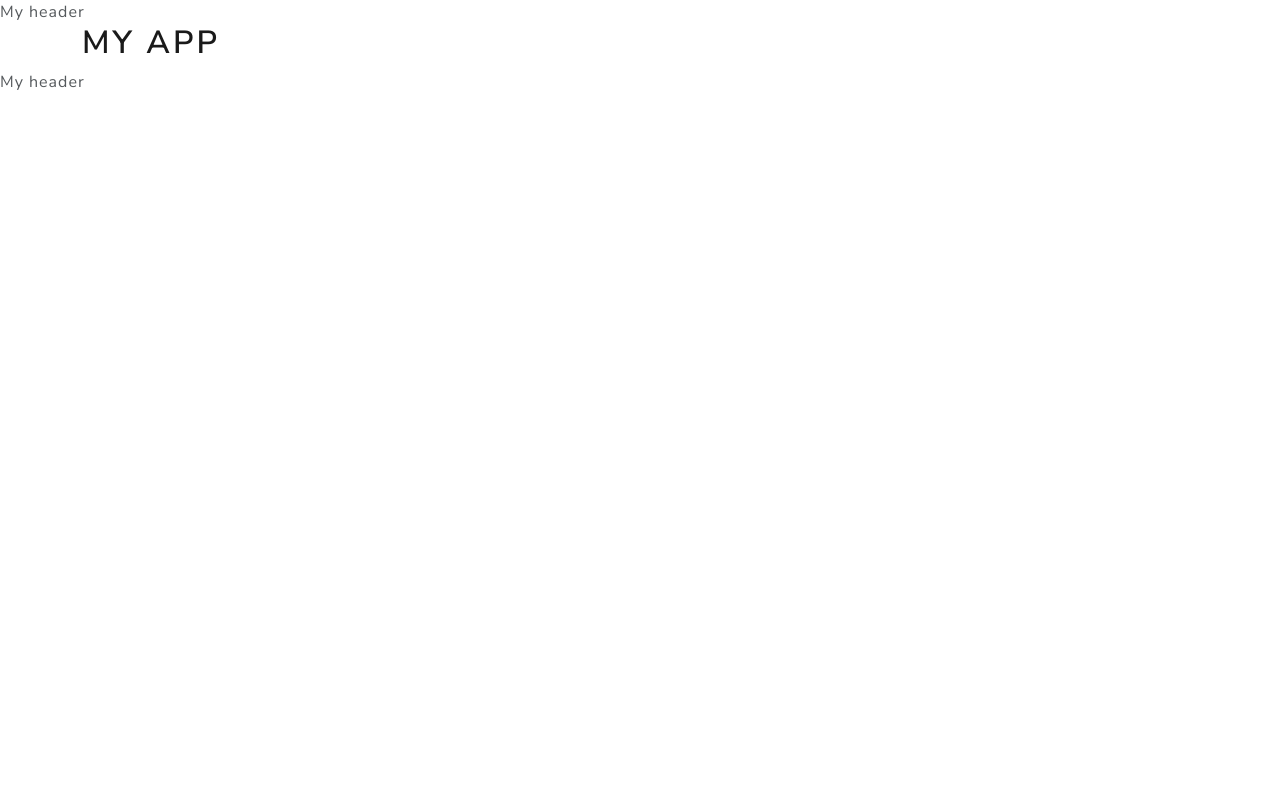
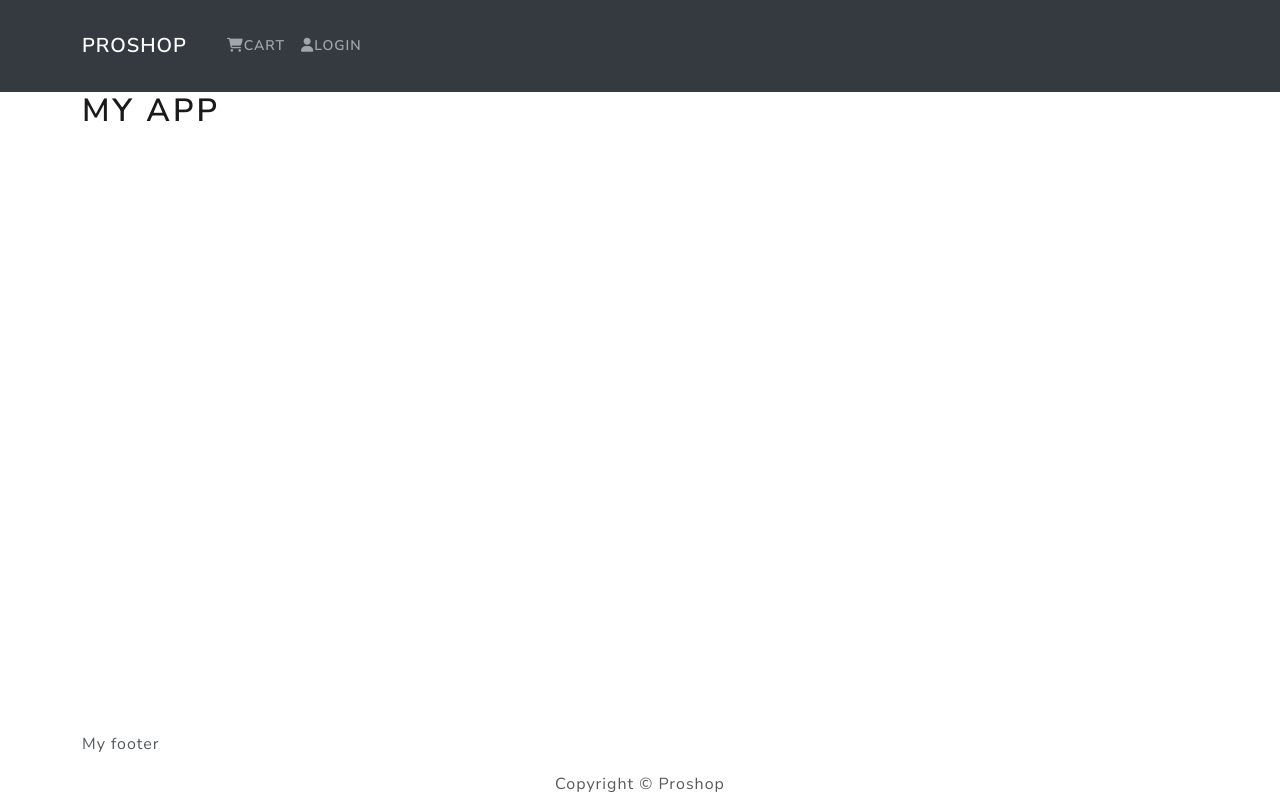
Before and after one commit to BenzterBit/django-ecom, a React (Create React App) app in the folder frontend/: page / in a window 1280 px wide. Built offline with nearby package versions, Linux system fonts and the light colour scheme.

Commit message:
end of video 6, 1. added a copyright in the footer using Row, Col, Container from react-bootstrap 2. added a navbar in the header and used font awesome classnames to get icons

```diff
--- a/frontend/public/index.html
+++ b/frontend/public/index.html
@@ -14,6 +14,9 @@
     -->
   <link rel="manifest" href="%PUBLIC_URL%/manifest.json" />
   <link rel="stylesheet" href="https://cdnjs.cloudflare.com/ajax/libs/font-awesome/5.15.1/css/all.min.css" />
+  <link rel="stylesheet" href="https://cdnjs.cloudflare.com/ajax/libs/font-awesome/6.3.0/css/all.min.css"
+    integrity="sha512-SzlrxWUlpfuzQ+pcUCosxcglQRNAq/DZjVsC0lE40xsADsfeQoEypE+enwcOiGjk/bSuGGKHEyjSoQ1zVisanQ=="
+    crossorigin="anonymous" referrerpolicy="no-referrer" />
   <!--
       Notice the use of %PUBLIC_URL% in the tags above.
       It will be replaced with the URL of the `public` folder during the build.
--- a/frontend/src/components/Footer.js
+++ b/frontend/src/components/Footer.js
@@ -1,8 +1,12 @@
 import React from 'react'
+import { Container, Row, Col } from 'react-bootstrap'
 
 function Footer() {
     return (
-        <header> My header</header>
+        <Container>
+            <footer>My footer</footer>
+            <Row><Col className='text-center py-3'>Copyright &copy; Proshop</Col></Row>
+        </Container>
     )
 }
 
--- a/frontend/src/components/Header.js
+++ b/frontend/src/components/Header.js
@@ -1,8 +1,22 @@
 import React from 'react'
+import { Container, Nav, Navbar, Row } from 'react-bootstrap'
 
 function Header() {
     return (
-        <header> My header</header>
+        <header>
+            <Navbar bg="dark" variant="dark" expand="lg" collapseOnSelect>
+                <Container>
+                    <Navbar.Brand href="/">ProShop</Navbar.Brand>
+                    <Navbar.Toggle aria-controls="basic-navbar-nav" />
+                    <Navbar.Collapse id="basic-navbar-nav">
+                        <Nav className="mr-auto">
+                            <Nav.Link href="/cart"><i className='fas fa-shopping-cart'></i>Cart</Nav.Link>
+                            <Nav.Link href="/login"><i className='fas fa-user'></i>Login</Nav.Link>
+                        </Nav>
+                    </Navbar.Collapse>
+                </Container>
+            </Navbar>
+        </header>
     )
 }
 
--- a/frontend/src/index.css
+++ b/frontend/src/index.css
@@ -0,0 +1,3 @@
+main {
+    min-height: 80vh;
+}
```
